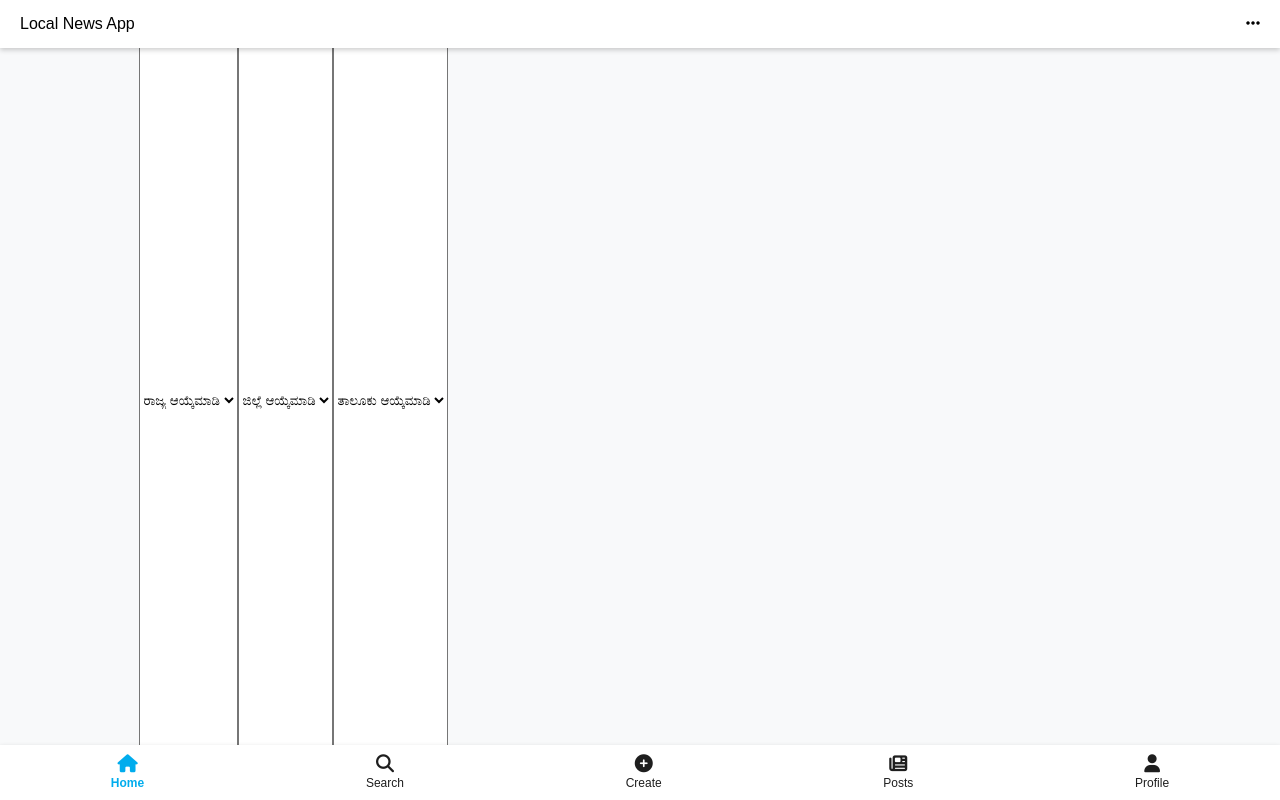
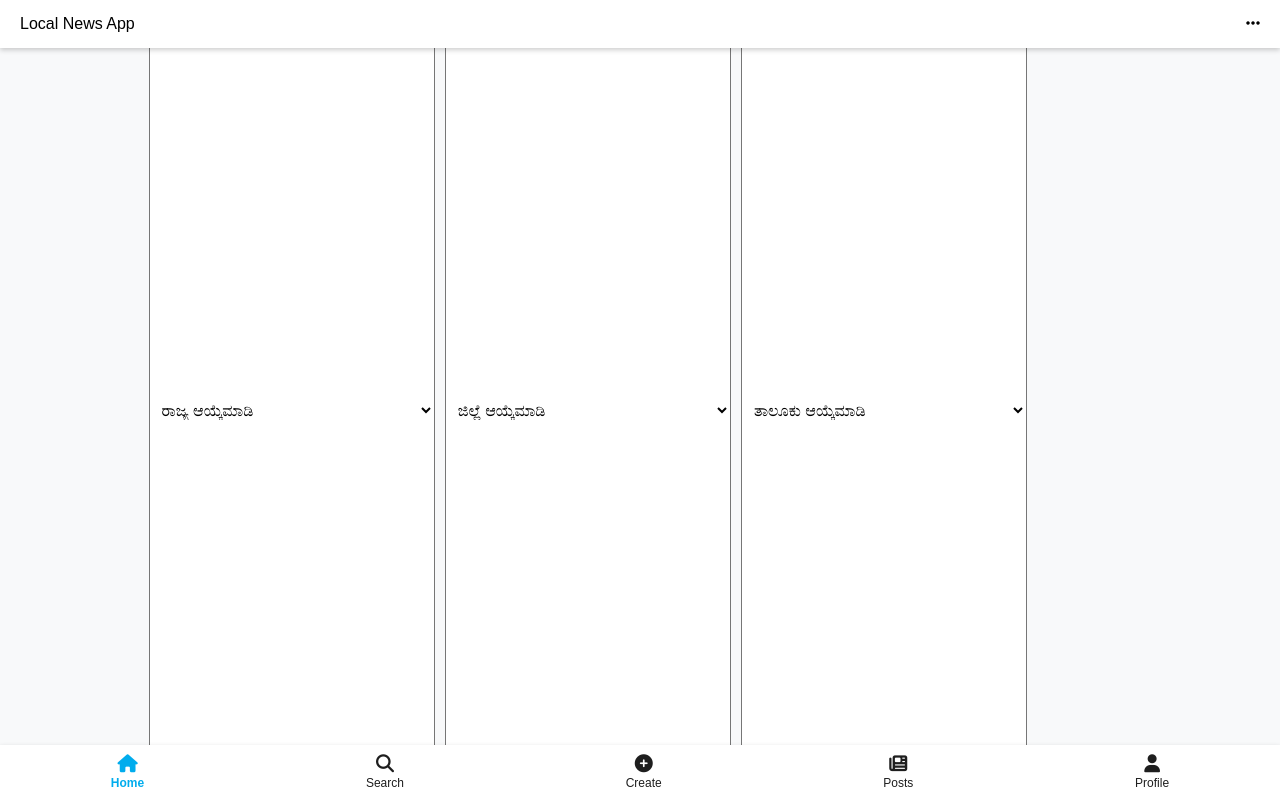
Before and after one commit to cricpro-360/Newsbuzz, a website: page new.html in a window 1280 px wide. Drawn offline with Linux system fonts and the light colour scheme; no server answers.

Commit message:
Update new.html

```diff
--- a/new.html
+++ b/new.html
@@ -4,7 +4,7 @@
   <meta charset="UTF-8" />
   <meta name="viewport" content="width=device-width, initial-scale=1.0"/>
   <title>Horizontal Scroll App</title>
-  <link rel="stylesheet" href="styl.css">
+  <link rel="stylesheet" href="home.css">
   <link rel="stylesheet" href="https://cdnjs.cloudflare.com/ajax/libs/font-awesome/6.5.0/css/all.min.css"/>
   <style>
     * {
```
